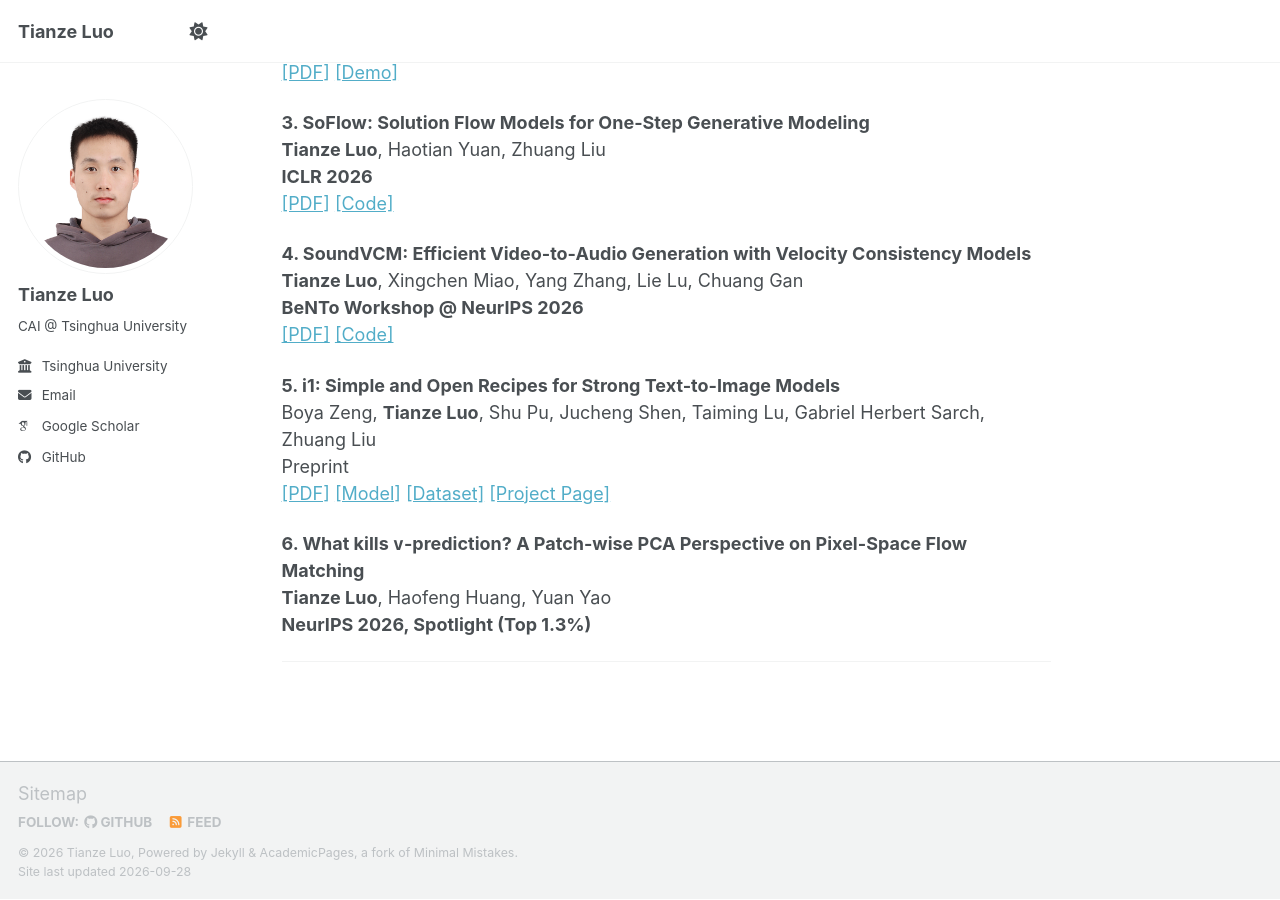
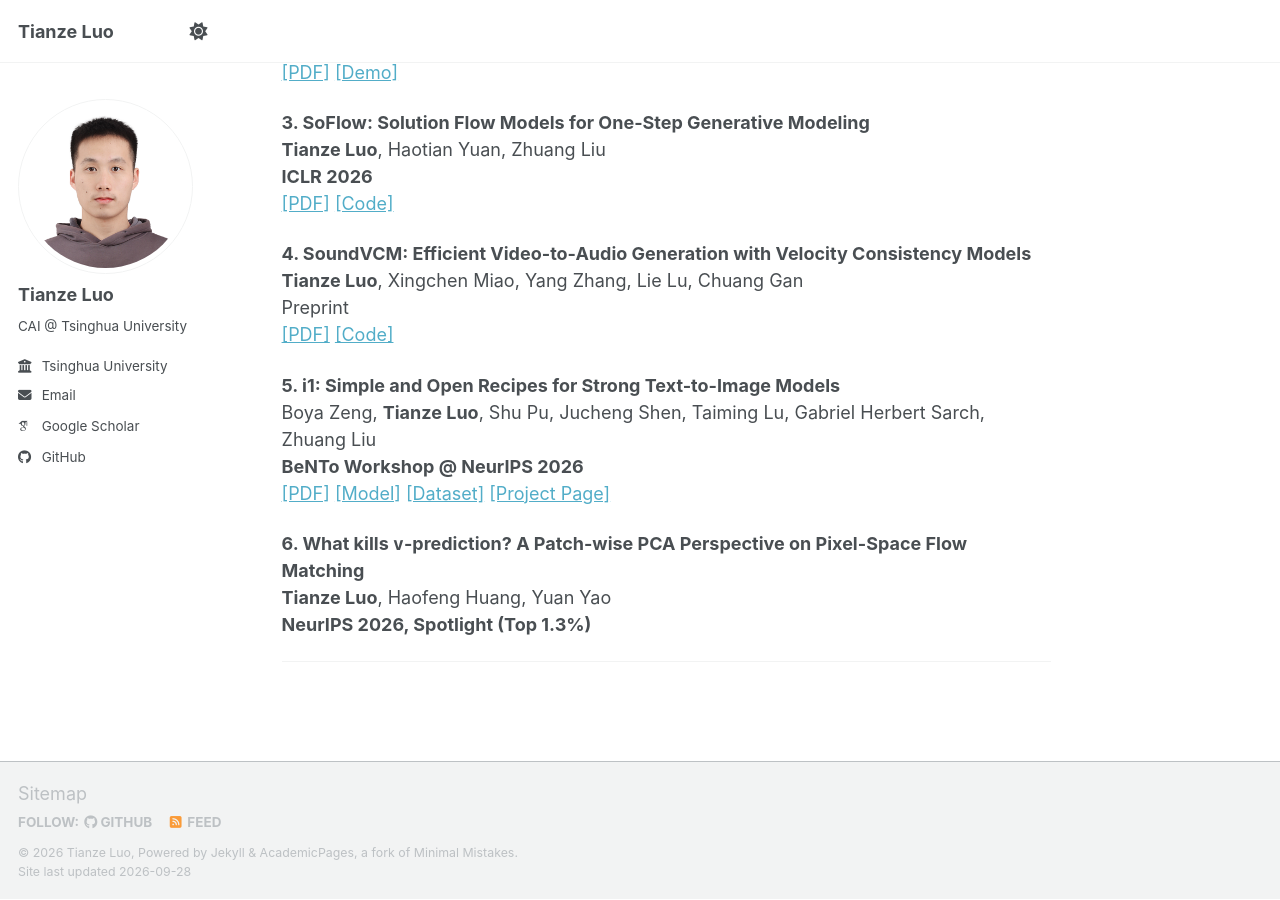
Before and after one commit to luotianze666/luotianze666.github.io, a Jekyll site: the page built from _pages/about.md, in a window 1280 px wide and 900 px high, scrolled down 584 px. Built offline with Jekyll 4.4.1, drawn with Linux system fonts in a browser that asks for light colours; some web fonts are replaced; a script bundle is joined from its source files by our own code; library files that are not in the unit come from our copies.

```diff
--- a/_pages/about.md
+++ b/_pages/about.md
@@ -39,12 +39,12 @@ My research interests are centered on advancing the frontiers of generative mode
 
 **4. SoundVCM: Efficient Video-to-Audio Generation with Velocity Consistency Models** <br>
 **Tianze Luo**, Xingchen Miao, Yang Zhang, Lie Lu, Chuang Gan <br>
-**BeNTo Workshop @ NeurIPS 2026** <br>
+Preprint <br>
 [[PDF]](/files/SoundVCM.pdf){: target="_blank"} [[Code]](/files/SoundVCM.zip)
 
 **5. i1: Simple and Open Recipes for Strong Text-to-Image Models** <br>
 Boya Zeng, **Tianze Luo**, Shu Pu, Jucheng Shen, Taiming Lu, Gabriel Herbert Sarch, Zhuang Liu <br>
-Preprint <br>
+**BeNTo Workshop @ NeurIPS 2026** <br>
 [[PDF]](https://arxiv.org/abs/2606.11289){: target="_blank"} [[Model]](https://huggingface.co/zlab-princeton/i1-3B){: target="_blank"} [[Dataset]](https://huggingface.co/datasets/zlab-princeton/i1-captions){:
 target="_blank"} [[Project Page]](https://zlab-princeton.github.io/i1/){: target="_blank"}
 
```
